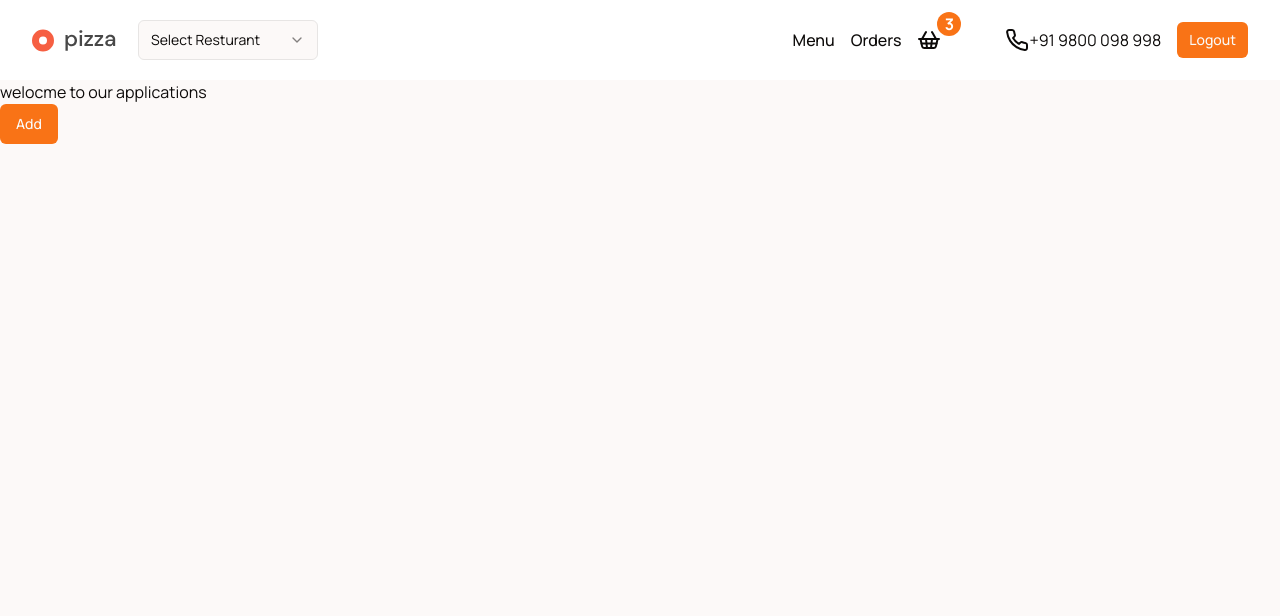
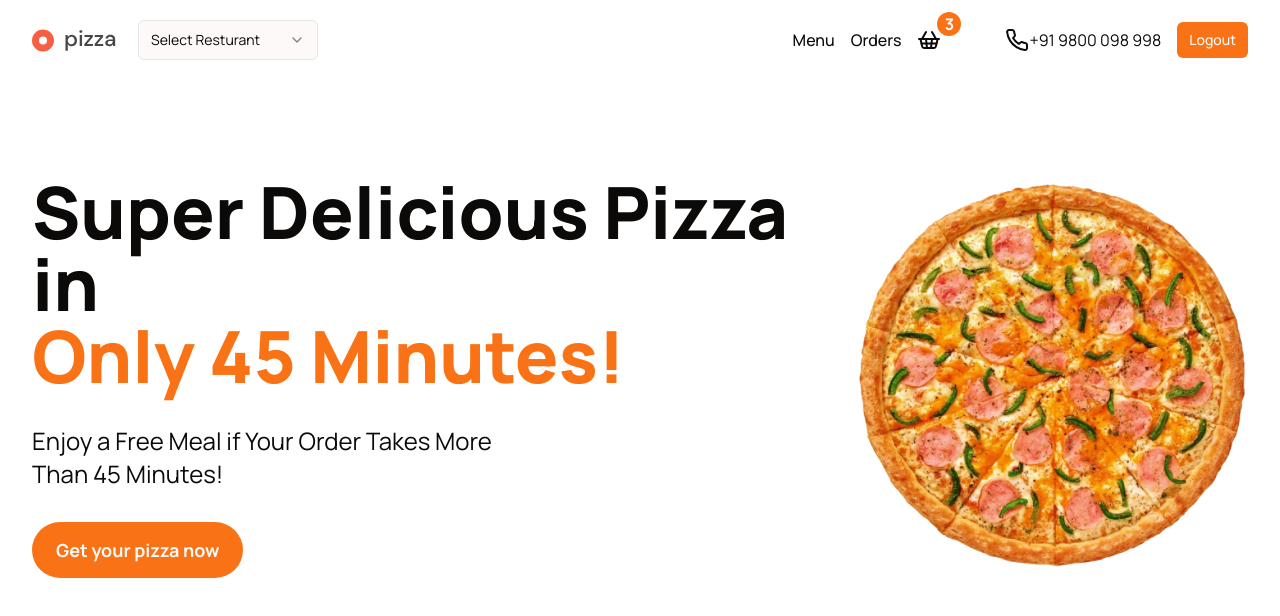
Before and after one commit to robinmahto/client-ui, a Next.js app: page / in a window 1280 px wide. Shown: the top 616 px of the page. Built offline with nearby package versions, Linux system fonts and the light colour scheme.

Commit message:
add hero section

```diff
--- a/src/app/(home)/page.tsx
+++ b/src/app/(home)/page.tsx
@@ -1,10 +1,28 @@
 import { Button } from "@/components/ui/button";
+import Image from "next/image";
 
 export default function Home() {
   return (
-    <main>
-      <h1>welocme to our applications</h1>
-      <Button>Add</Button>
-    </main>
+    <>
+      <section className="bg-white">
+        <div className="container flex items-center justify-between py-24">
+          <div>
+            <h1 className="text-7xl font-black font-sans leading-2">
+              Super Delicious Pizza in <br />
+              <span className="text-primary">Only 45 Minutes!</span>
+            </h1>
+            <p className="text-2xl mt-8 max-w-lg leading-snug">
+              Enjoy a Free Meal if Your Order Takes More Than 45 Minutes!
+            </p>
+            <Button className="mt-8 text-lg rounded-full py-7 px-6 font-bold">
+              Get your pizza now
+            </Button>
+          </div>
+          <div>
+            <Image alt="pizza-main" src={'/pizza-main.png'} width={400} height={400} />
+          </div>
+        </div>
+      </section>
+    </>
   );
 }
```
Also changed, not shown: public/pizza-main.png (added).
